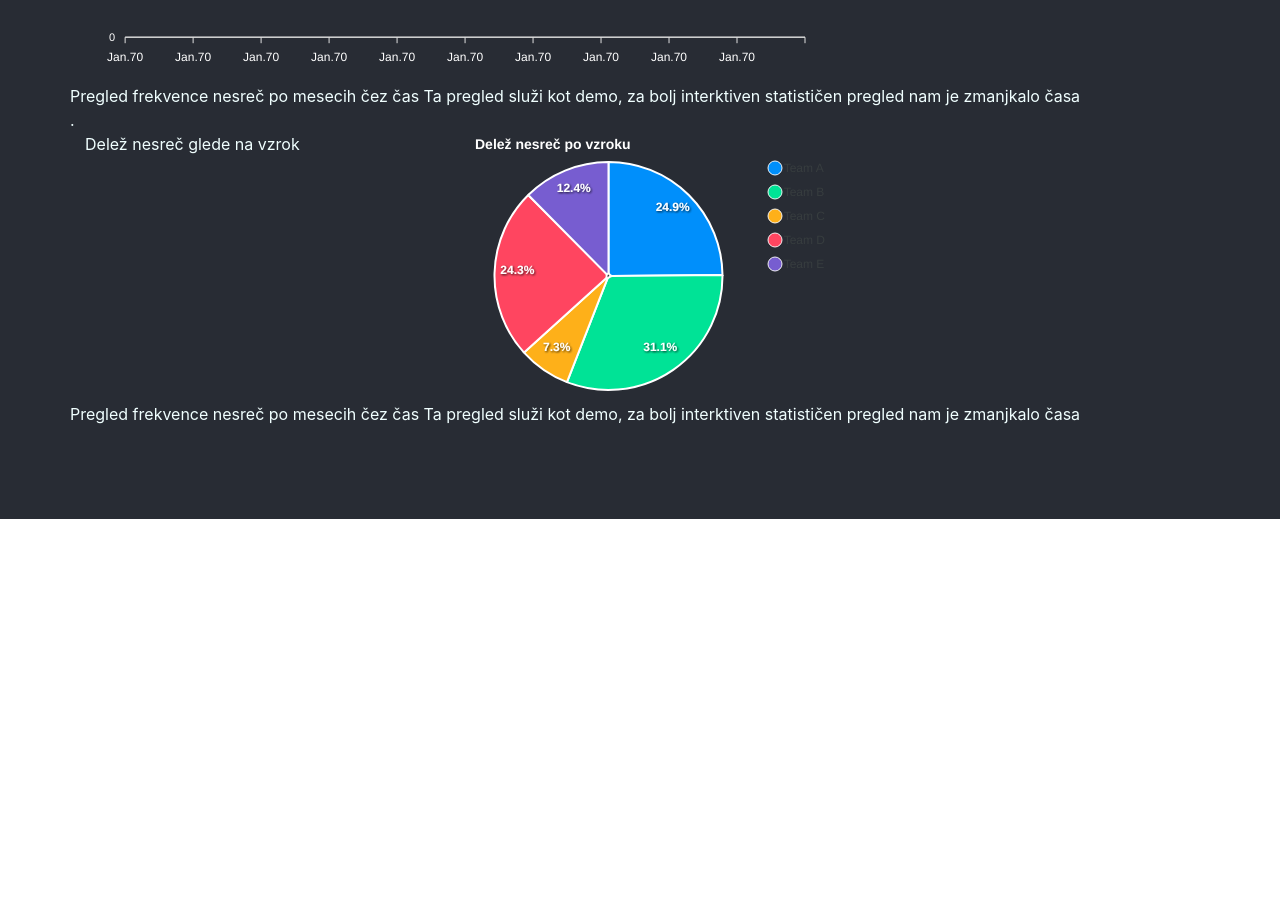
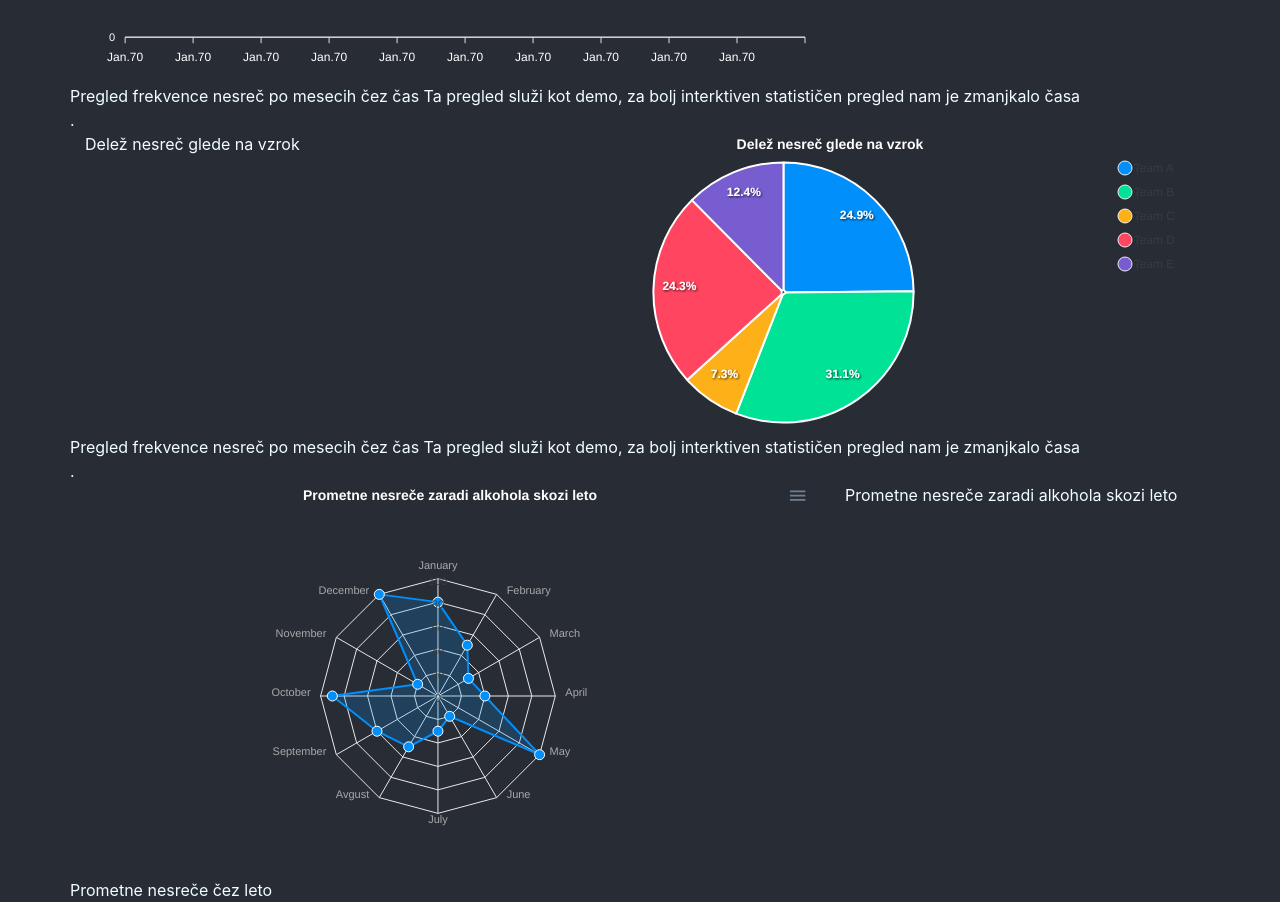
Before and after one commit to LukaAvbreht/dragonhack_AFLabs_frontend, a React (Create React App) app: page /stat in a window 1280 px wide. Shown: the part 380-1297 px from the top of the page. Before the commit the page ends 914 px from the top, so only its background shows below. Built offline with nearby package versions, Linux system fonts and the light colour scheme; no server answers.

Commit message:
added some template graphs

```diff
--- a/src/Components/Graphs/AccidentFrequency.js
+++ b/src/Components/Graphs/AccidentFrequency.js
@@ -38,7 +38,7 @@ function AccidentFrequencyGraph(props) {
                 title: {
                     color: '#ffffff',
                     text: 'Število nesreč na mesec',
-                    align: 'left'
+                    align: 'center'
                 },
                 fill: {
                     type: 'gradient',
--- /dev/null
+++ b/src/Components/Graphs/AlkoholCezLetoChart.js
@@ -0,0 +1,75 @@
+import React, {useEffect, useState} from "react";
+import ReactApexChart from 'react-apexcharts'
+
+import './Graphs.css'
+import apiClient from "../../api/ApiClient";
+
+function AlkoholRadialChart(props) {
+
+    const [xAxis,setXAxis] =  useState(['Team A', 'Team B', 'Team C', 'Team D', 'Team E']);
+    const [yAxis,setYAxis] =  useState([44, 55, 13, 43, 22]);
+
+    const state = {
+
+        series: [{
+            name: 'Series 1',
+            data: [80, 50, 30, 40, 100, 20, 30, 50, 60, 90, 20, 100],
+        }],
+        options: {
+            chart: {
+                height: 350,
+                type: 'radar',
+            },
+            title: {
+                text: 'Prometne nesreče zaradi alkohola skozi leto',
+                style: {
+                    color:  '#ffffff'
+                },
+                align: 'center'
+            },
+            xaxis: {
+                categories: ['January', 'February', 'March', 'April', 'May', 'June', "July", "Avgust", "September", "October", "November", "December"]
+            }
+        },
+        tooltip: {
+            shared: false,
+            color: "#ffffff",
+            y: {
+                formatter: function (val) {
+                    return (val).toFixed(0)
+                }
+            }
+        }
+
+
+    };
+
+    // async function fetchData(){
+    //     try {
+    //         const response = await apiClient.get("/nesrece/cause_pychart");
+    //         const xDataArray = [];
+    //         const yDataArray = [];
+    //         const stat_Data = Object.entries(response.data)
+    //         for(var i = 0; i < stat_Data.length; i++){
+    //             xDataArray.push(stat_Data[i][0]);
+    //             yDataArray.push(stat_Data[i][1]);
+    //         }
+    //         setXAxis(xDataArray);
+    //         setYAxis(yDataArray);
+    //     }
+    //     catch (error) {
+    //         console.log(error);
+    //     }
+    //
+    // }
+    //
+    // useEffect(() => fetchData(), [] );
+
+    return (
+        <div id="chart" className='customtextc'>
+            <ReactApexChart options={state.options} series={state.series} type="radar" height={380} />
+        </div>
+    );
+}
+
+export default AlkoholRadialChart;
--- a/src/Components/Graphs/CaucePieChart.js
+++ b/src/Components/Graphs/CaucePieChart.js
@@ -22,8 +22,8 @@ function CausePieChart(props) {
                 style: {
                     color:  '#ffffff'
                 },
-                text: 'Delež nesreč po vzroku',
-                align: 'left'
+                text: 'Delež nesreč glede na vzrok',
+                align: 'center'
             },
             responsive: [{
                 breakpoint: 480,
@@ -78,7 +78,7 @@ function CausePieChart(props) {
 
     return (
         <div id="chart" className='customtextc'>
-            <ReactApexChart options={state.options} series={state.series} type="pie" width={380} />
+            <ReactApexChart options={state.options} series={state.series} type="pie" height={300} />
         </div>
     );
 }
--- a/src/Components/Graphs/Graphs.css
+++ b/src/Components/Graphs/Graphs.css
@@ -1,6 +1,8 @@
 .customtextc {
     color: #ffffff;
     font-size: 14px;
+    margin-left: auto;
+    margin-right: auto;
 }
 
 .apexcharts-tooltip {
--- a/src/Routes/Subroutes/StatistikaNesrec.js
+++ b/src/Routes/Subroutes/StatistikaNesrec.js
@@ -2,6 +2,7 @@ import React, { useState } from "react";
 import {Col, Row, FormGroup, Container }  from "react-bootstrap";
 import AccidentFrequencyGraph from "../../Components/Graphs/AccidentFrequency";
 import CausePieChart from "../../Components/Graphs/CaucePieChart";
+import AlkoholRadialChart from "../../Components/Graphs/AlkoholCezLetoChart";
 
 function StatistikaNesrec() {
 
@@ -41,6 +42,26 @@ function StatistikaNesrec() {
                 Ta pregled služi kot demo, za bolj interktiven statističen pregled nam je zmanjkalo časa
             </Row>
 
+            <Row>
+                .
+            </Row>
+
+            <Row>
+                <Col sm={8}>
+                    <div>
+                        <AlkoholRadialChart />
+                    </div>
+                </Col>
+                <Col sm={4}> Prometne nesreče zaradi alkohola skozi leto</Col>
+
+            </Row>
+
+            <Row>
+                Prometne nesreče čez leto
+            </Row>
+
+
+
         </Container>
 
 
```
